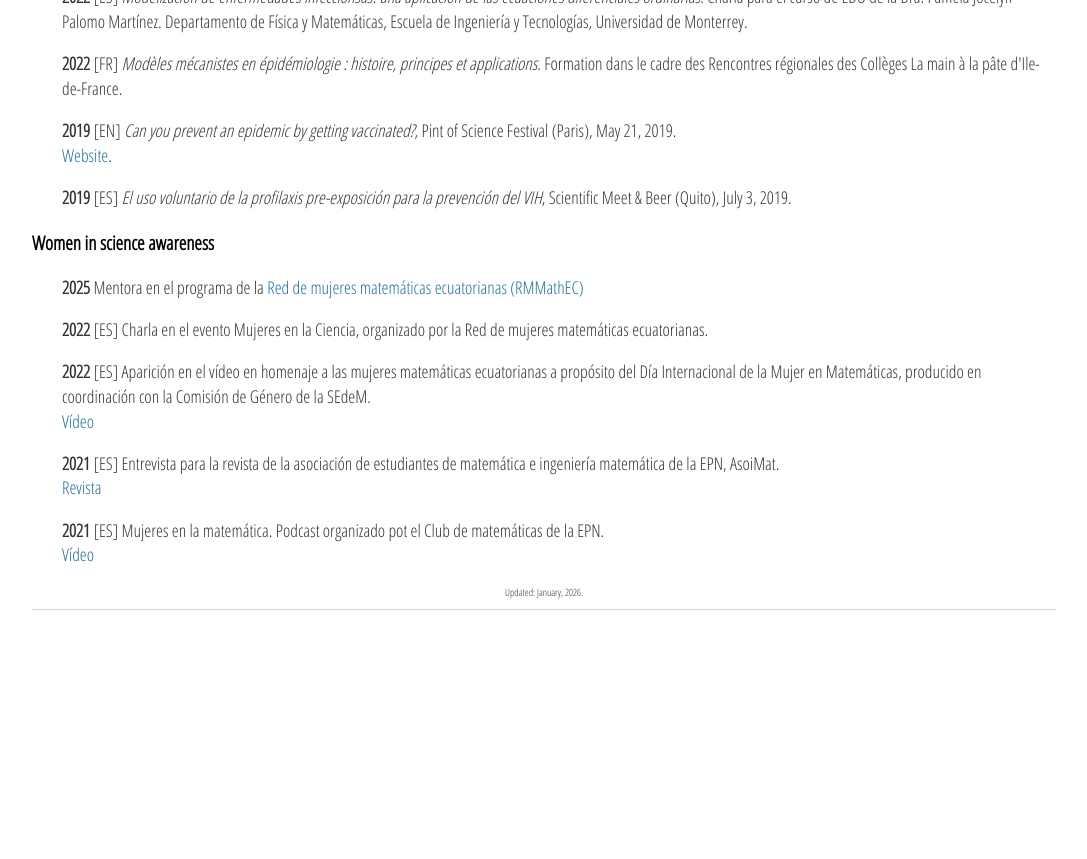
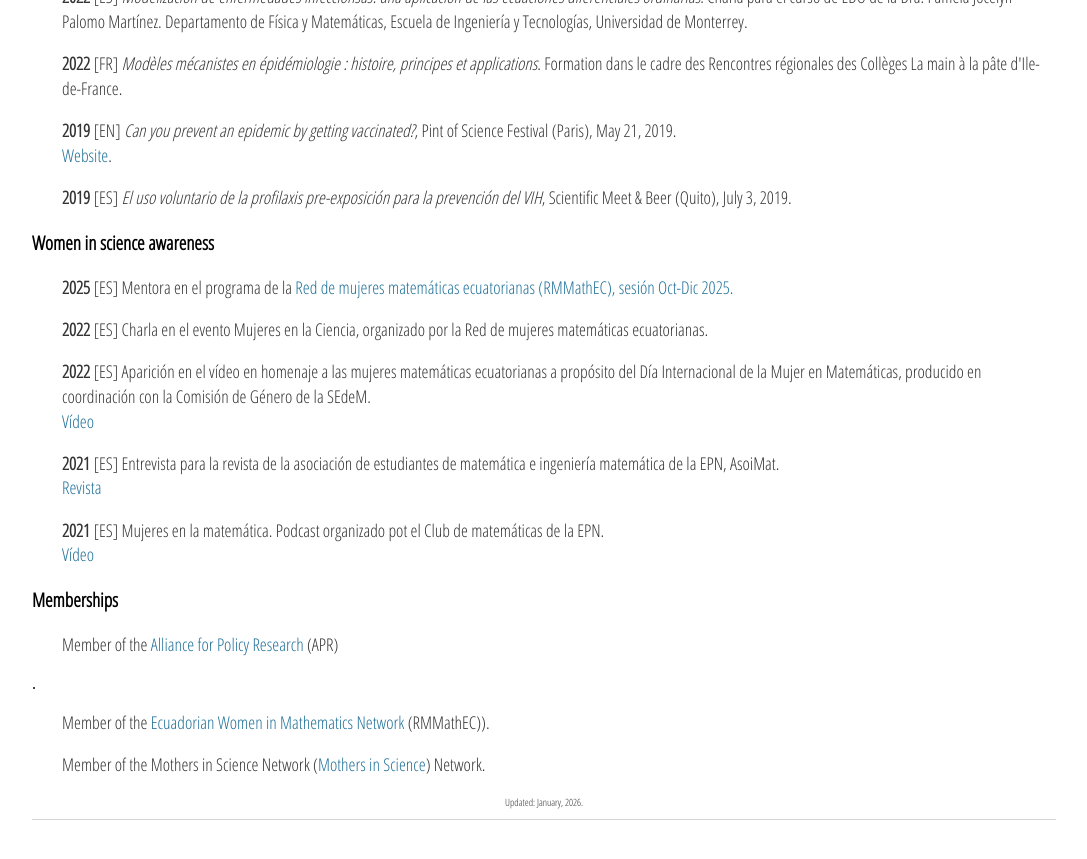
Before and after one commit to sjijon/sjijon.github.io, a Jekyll site: the page built from scientific-activities.html, in a window 1280 px wide and 900 px high, scrolled down 1941 px. Shown: the top 859 px of the window, without its empty margins (96-1183 px from the left). Built offline with Jekyll 4.4.1, drawn with Linux system fonts in a browser that asks for light colours; before the commit the page ends 2631 px from its top, so only the background shows below that.

Commit message:
Add memberships

```diff
--- a/scientific-activities.html
+++ b/scientific-activities.html
@@ -175,7 +175,7 @@ title: Scientific activities
 	<h3> Women in science awareness</h3>
 	<p style="padding-left:30px;">
 		<strong>2025</strong>
-		Mentora en el programa de la <a href="https://redmujeresmatematicasecu.github.io/red-mujeres-matematicas-ECU/#/" target="_blank">Red de mujeres matemáticas ecuatorianas (RMMathEC)</a>
+		[ES] Mentora en el programa de la <a href="https://redmujeresmatematicasecu.github.io/red-mujeres-matematicas-ECU/#/" target="_blank">Red de mujeres matemáticas ecuatorianas (RMMathEC), sesión Oct-Dic 2025.</a>
 	</p>
 		<p style="padding-left:30px;">
 		<strong>2022</strong> [ES] Charla en el evento Mujeres en la Ciencia, organizado por la Red de mujeres matemáticas ecuatorianas.
@@ -199,6 +199,15 @@ title: Scientific activities
 	<a href="https://www.facebook.com/868487859830766/videos/133784991831999">Vídeo</a>
 	</p>
 
+
+	<h3>Memberships</h3>
+	<p style="padding-left:30px;">Member of the <a href="https://allianceforpolicyresearch.org/" target="_blank">Alliance for Policy Research</a> (APR)</p>.
+
+	<p style="padding-left:30px;">Member of the <a href="https://redmujeresmatematicasecu.github.io/red-mujeres-matematicas-ECU/#/" target="_blank">Ecuadorian Women in Mathematics Network</a> (RMMathEC)).</p>
+
+	<p style="padding-left:30px;">Member of the Mothers in Science Network (<a href="https://www.mothersinscience.com" target="_blank">Mothers in Science</a>) Network.</p>
+
+
 <!-- -------------------------
 	FOOT
 -------------------------- -->
```
